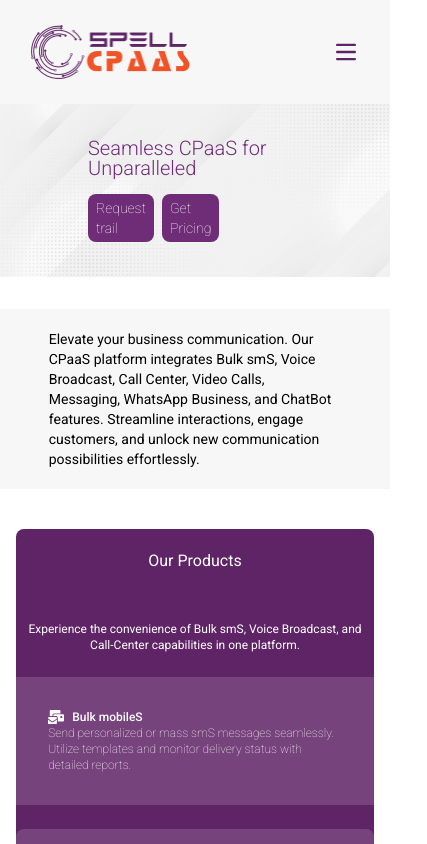
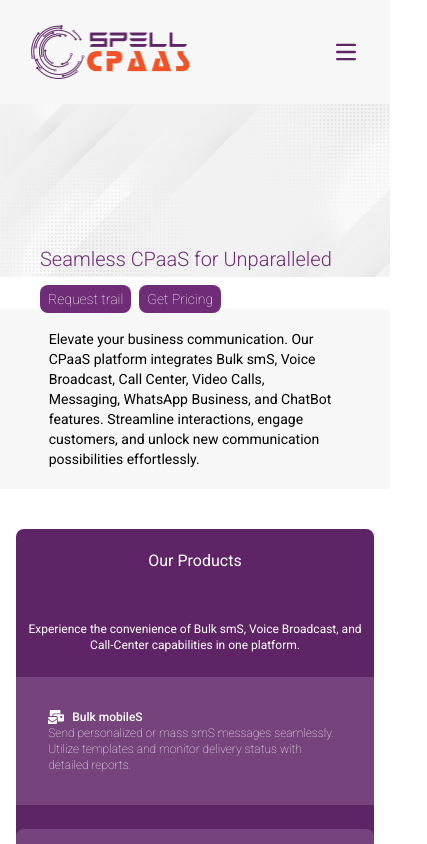
Before and after one commit to nareshbudha/my-project, a React (Vite) app: page / in a window 390 px wide. Shown: the top 844 px of the page, 427 px wide, since content can reach past the window. Built offline with nearby package versions, Linux system fonts and the light colour scheme.

Commit message:
footer responsiveness fixed

```diff
--- a/src/Component/Page/Footer.jsx
+++ b/src/Component/Page/Footer.jsx
@@ -12,11 +12,11 @@
 const Footer = () => {
   const today = new Date();
   return (
-    <div>
+    <div className="w-fu;;">
       <div className="bg-[#F7F7F7] flex mobile:flex-col mobile:py-10 mobile:gap-10 mobile:items-end tablet:flex-row tablet:gap-10 tablet:px-10  ">
         <div className=" flex flex-col mobile:gap-10 mobile:justify-evenly">
-          <img className="mobile:w-32 mobile:h-16 tablet:mr-16" src={logoImage} alt="Logo" />
-          <p className="text-[#000000]  mobile:w-80  mobile:text-sm tablet:w-40 tablet:text-sm tablet:font-light laptop:w-80 desktop:w-96">
+          <img className="mobile:w-32 mobile:h-16" src={logoImage} alt="Logo" />
+          <p className="text-[#000000] items-center">
             We SPELL INNOVATION say we’re young because we’re peopled by young,
             energetic, curious and committed minds who are excited to solve one
             stop automated solution for you.
--- a/src/Component/Page/Home.jsx
+++ b/src/Component/Page/Home.jsx
@@ -25,30 +25,28 @@
 
 const Home = () => {
   return (
-    <div>
-      <div className="  relative pb-1 ">
-        <div className="flex  gap-8">
-          <div className="relative w-full gap-10 ">
+
+    <div className="w-full">
       <img className=" w-full" src={iamges} alt="Logo" />
-            <div className=" text-[#702D77] font-spline-sans absolute flex flex-col  justify-between pl-14  ml-8 top-2/4 -translate-y-2/4 mobile:space-y-4">
-              <p className=" mobile:leading-5 mobile:text-xl mobile:font-light mobile:mr-20 tablet:text-3xl tablet:font-semibold tablet:mx-36 laptop:text-5xl  laptop:font-medium desktop:text-6xl desktop:pl-12 desktop:mr-80 desktop:ml-36">
+      <div className=" text-[#702D77] absolute flex flex-col mobile:mx-10 justify-between mobile:top-1/3 laptop:top-2/4 -translate-y-2/4 mobile:space-y-4">
+        <p className=" mobile:leading-5 mobile:text-xl mobile:font-light  tablet:text-3xl tablet:font-semibold tablet:mx-36 laptop:text-5xl  laptop:font-medium desktop:text-6xl ">
           Seamless CPaaS for Unparalleled
         </p>
 
-              <div className="  text-[#FFFFFF] flex flex-row gap-2 justify-center items-center">
-                <a className="bg-[#702D77] hover:bg-[#FC6517] mobile:rounded-lg mobile:text-sm mobile:font-extralight mobile:py-1 mobile:px-2 tablet:text-base tablet:font-normal tablet:py-2 tablet:px-2 tablet:ml-32 laptop:py-3 laptop:px-6 laptop:font-bold laptop:text-base laptop:-ml-72 desktop:mr-44 ">
+        <div className="  text-[#FFFFFF] flex flex-row gap-2 mobile:justify-start mobile:items-start tablet:justify-center tablet:items-center">
+          <a className="bg-[#702D77] hover:bg-[#FC6517] mobile:rounded-lg mobile:text-sm mobile:font-extralight mobile:py-1 mobile:px-2 tablet:text-base tablet:font-normal tablet:py-2 tablet:px-2  laptop:py-3 laptop:px-6 laptop:font-bold laptop:text-base  ">
             Request trail
           </a>
           <a
             href="price"
-                  className="bg-[#702D77] hover:bg-[#FC6517] text-xs mr-52 mobile:rounded-lg mobile:text-sm mobile:font-extralight mobile:py-1 mobile:px-2 tablet:text-base tablet:font-normal tablet:py-2 tablet:px-2 tablet:mr-64 laptop:px-6 laptop:py-3 laptop:font-bold laptop:text-base laptop:mr-20 desktop:mr-96 desktop:-ml-44"
+            className="bg-[#702D77] hover:bg-[#FC6517] text-xs  mobile:rounded-lg mobile:text-sm mobile:font-extralight mobile:py-1 mobile:px-2 tablet:text-base tablet:font-normal tablet:py-2 tablet:px-2 tablet:mr-64 laptop:px-6 laptop:py-3 laptop:font-bold laptop:text-base "
           >
             Get Pricing
           </a>
         </div>
       </div>
-          </div>
-        </div>
+
+
       <div className="bg-[#F7F7F7]  w-full  flex flex-col items-center  mobile:my-8 tablet:my-10 mobile:py-5 tablet:py-8 ">
         <p className=" text-[#000000]  mobile:text-sm mobile:pr-2  tablet:text-base tablet:py-5 tablet:px-20 w-[75%] ">
           Elevate your business communication. Our CPaaS platform integrates
@@ -59,7 +57,7 @@
         </p>
       </div>
       {/* product div */}
-        <div className="  bg-[#5F2466] rounded-lg mx-auto flex flex-col mobile:my-10 mobile:py-5 mobile:w-11/12 tablet:w-4/5  laptop:w-5/6 laptop:flex-row laptop:my-28  laptop:py-6 justify-center">
+      <div className="  bg-[#5F2466] rounded-lg mx-auto flex flex-col mobile:my-10 mobile:py-5 mobile:w-11/12 tablet:w-4/5  laptop:w-5/6 laptop:flex-row laptop:my-28 laptop:px-6  laptop:py-6 justify-center">
 
         <div className="flex flex-col gap-5 items-center justify-center ">
           <h2 className=" text-[#FFFFFF] text-base   tablet:text-4xl tablet:font-bold  flex items-center ">
@@ -373,7 +371,7 @@
       <Frequtly />
       <Photo />
     </div>
-    </div>
+
   );
 };
 
```
Lines whose indentation alone changed are shown as unchanged.
